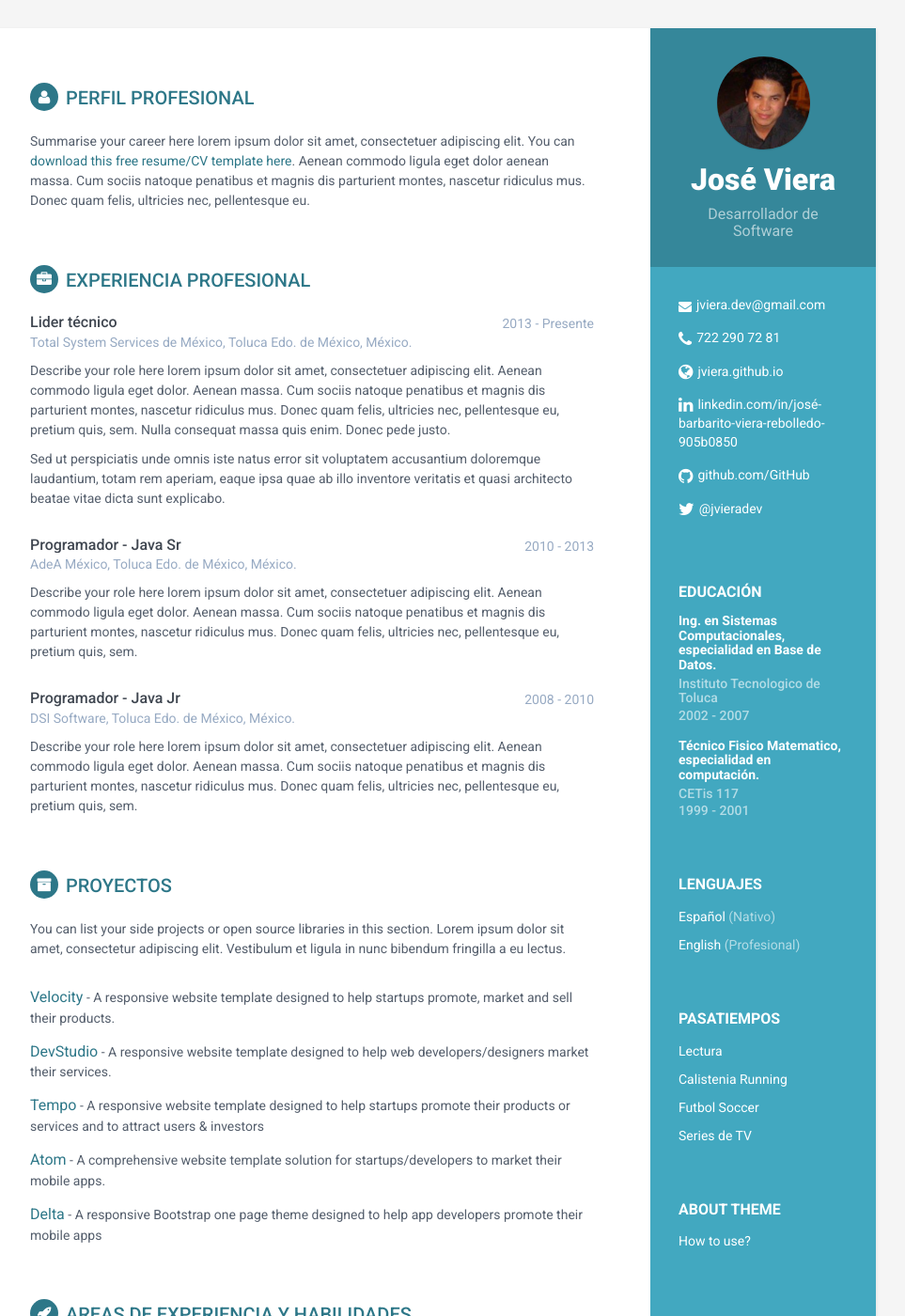
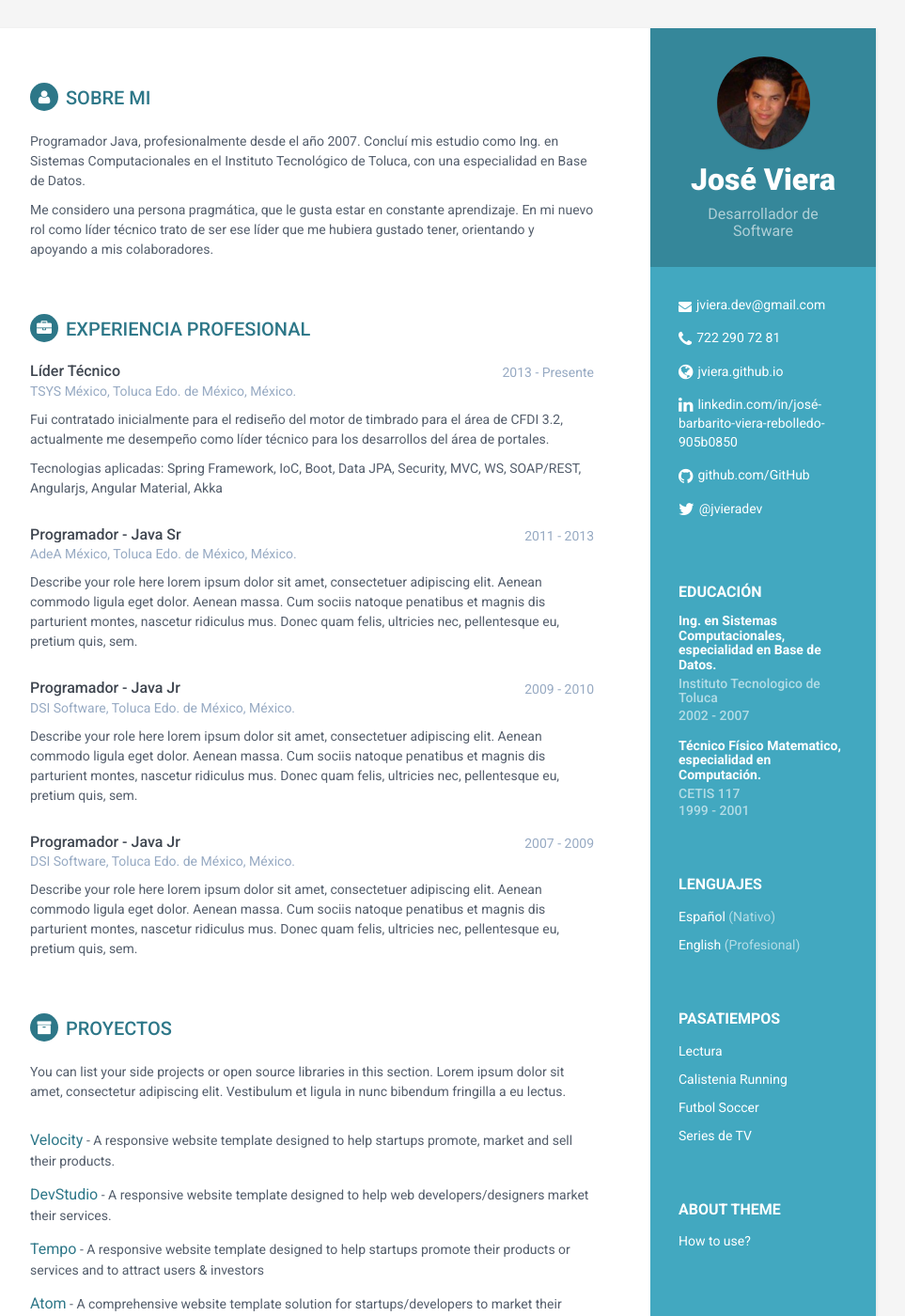
Before and after one commit to jviera/jviera.github.io, a Jekyll site: the page built from index.html, in a window 1280 px wide and 1400 px high. Shown: the whole window at 94% size, without its empty margins (188-1151 px from the left). Built offline with Jekyll 4.4.1, drawn with Linux system fonts in a browser that asks for light colours.

Commit message:
Actualización experiencia profesional

```diff
--- a/_includes/career-profile.html
+++ b/_includes/career-profile.html
@@ -1,6 +1,7 @@
 <section class="section summary-section">
-<h2 class="section-title"><i class="fa fa-user"></i>Perfil Profesional</h2>
+<h2 class="section-title"><i class="fa fa-user"></i>Sobre mi</h2>
 <div class="summary">
-    <p>Summarise your career here lorem ipsum dolor sit amet, consectetuer adipiscing elit. You can <a href="#" target="_blank">download this free resume/CV template here</a>. Aenean commodo ligula eget dolor aenean massa. Cum sociis natoque penatibus et magnis dis parturient montes, nascetur ridiculus mus. Donec quam felis, ultricies nec, pellentesque eu.</p>
+    <p>Programador Java, profesionalmente desde el año 2007. Concluí mis estudio como Ing. en Sistemas Computacionales en el Instituto Tecnológico de Toluca, con una especialidad en Base de Datos.</p>
+    <p>Me considero una persona pragmática, que le gusta estar en constante aprendizaje. En mi nuevo rol como líder técnico trato de ser ese líder que me hubiera gustado tener, orientando y apoyando a mis colaboradores.</p>
 </div><!--//summary-->
 </section><!--//section-->
--- a/_includes/education.html
+++ b/_includes/education.html
@@ -6,8 +6,8 @@
     <div class="time">2002 - 2007</div>
 </div><!--//item-->
 <div class="item">
-    <h4 class="degree">Técnico Fisico Matematico, especialidad en computación.</h4>
-    <h5 class="meta">CETis 117</h5>
+    <h4 class="degree">Técnico Físico Matematico, especialidad en Computación.</h4>
+    <h5 class="meta">CETIS 117</h5>
     <div class="time">1999 - 2001</div>
 </div><!--//item-->
 </div><!--//education-container-->
--- a/_includes/experience.html
+++ b/_includes/experience.html
@@ -4,14 +4,14 @@
                 <div class="item">
                     <div class="meta">
                         <div class="upper-row">
-                            <h3 class="job-title">Lider técnico</h3>
+                            <h3 class="job-title">Líder Técnico</h3>
                             <div class="time">2013 - Presente</div>
                         </div><!--//upper-row-->
-                        <div class="company">Total System Services de México, Toluca Edo. de México, México.</div>
+                        <div class="company">TSYS México, Toluca Edo. de México, México.</div>
                     </div><!--//meta-->
                     <div class="details">
-                        <p>Describe your role here lorem ipsum dolor sit amet, consectetuer adipiscing elit. Aenean commodo ligula eget dolor. Aenean massa. Cum sociis natoque penatibus et magnis dis parturient montes, nascetur ridiculus mus. Donec quam felis, ultricies nec, pellentesque eu, pretium quis, sem. Nulla consequat massa quis enim. Donec pede justo.</p>
-                        <p>Sed ut perspiciatis unde omnis iste natus error sit voluptatem accusantium doloremque laudantium, totam rem aperiam, eaque ipsa quae ab illo inventore veritatis et quasi architecto beatae vitae dicta sunt explicabo. </p>
+                        <p>Fui contratado inicialmente para el rediseño del motor de timbrado para el área de CFDI 3.2, actualmente me desempeño como líder técnico para los desarrollos del área de portales.</p>
+                        <p>Tecnologias aplicadas: Spring Framework, IoC, Boot, Data JPA, Security, MVC, WS, SOAP/REST, Angularjs, Angular Material, Akka</p>
                     </div><!--//details-->
                 </div><!--//item-->
 
@@ -19,7 +19,7 @@
                     <div class="meta">
                         <div class="upper-row">
                             <h3 class="job-title">Programador - Java Sr</h3>
-                            <div class="time">2010 - 2013</div>
+                            <div class="time">2011 - 2013</div>
                         </div><!--//upper-row-->
                         <div class="company">AdeA México, Toluca Edo. de México, México.</div>
                     </div><!--//meta-->
@@ -33,7 +33,20 @@
                     <div class="meta">
                         <div class="upper-row">
                             <h3 class="job-title">Programador - Java Jr</h3>
-                            <div class="time">2008 - 2010</div>
+                            <div class="time">2009 - 2010</div>
+                        </div><!--//upper-row-->
+                        <div class="company">DSI Software, Toluca Edo. de México, México.</div>
+                    </div><!--//meta-->
+                    <div class="details">
+                        <p>Describe your role here lorem ipsum dolor sit amet, consectetuer adipiscing elit. Aenean commodo ligula eget dolor. Aenean massa. Cum sociis natoque penatibus et magnis dis parturient montes, nascetur ridiculus mus. Donec quam felis, ultricies nec, pellentesque eu, pretium quis, sem.</p>
+                    </div><!--//details-->
+                </div><!--//item-->
+
+                <div class="item">
+                    <div class="meta">
+                        <div class="upper-row">
+                            <h3 class="job-title">Programador - Java Jr</h3>
+                            <div class="time">2007 - 2009</div>
                         </div><!--//upper-row-->
                         <div class="company">DSI Software, Toluca Edo. de México, México.</div>
                     </div><!--//meta-->
```
